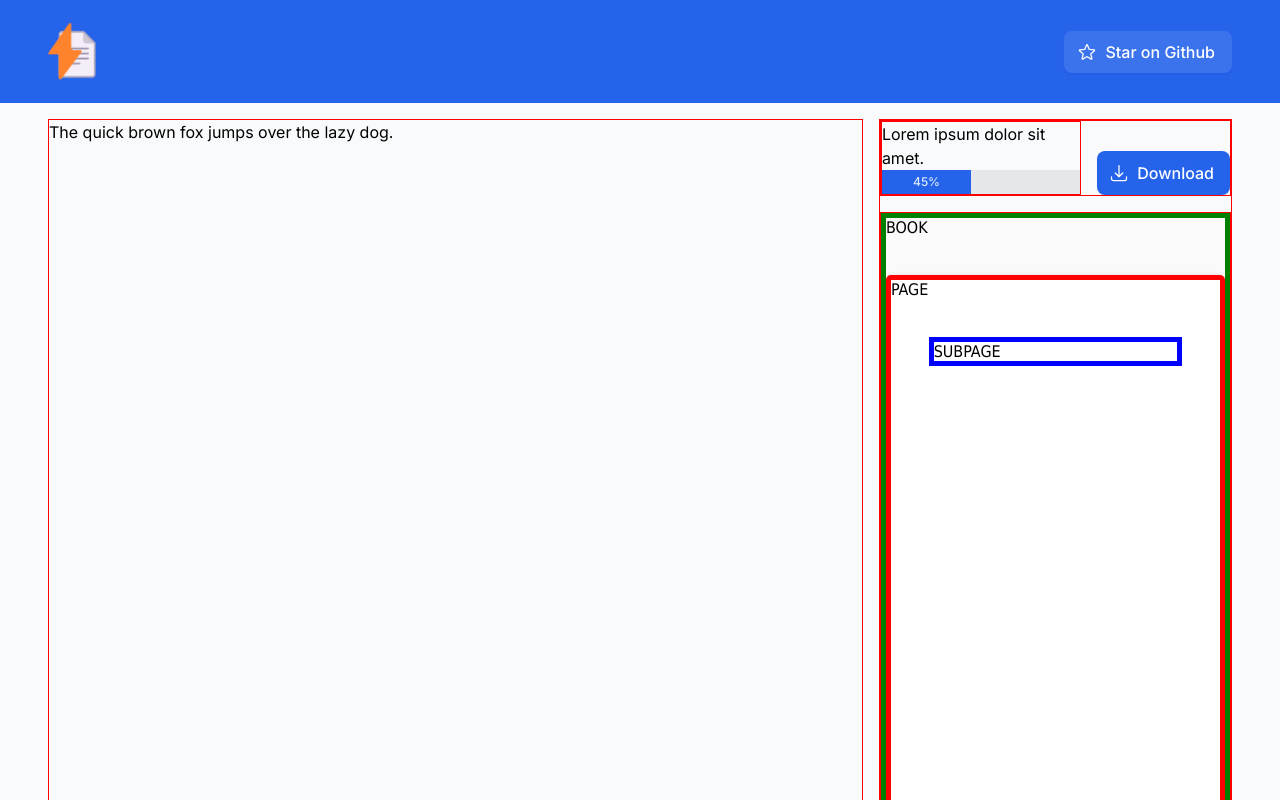
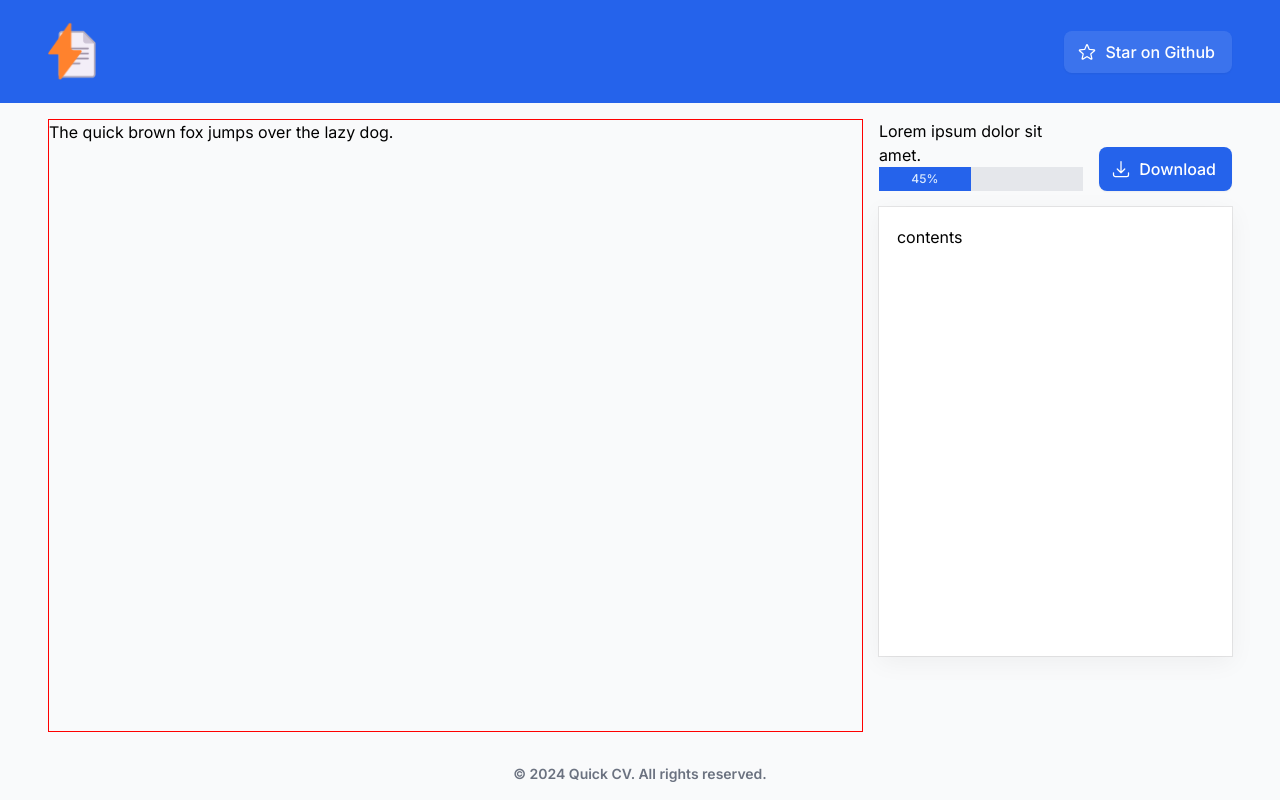
Before and after one commit to xyzeez/cv-application, a React (Vite) app: page / in a window 1280 px wide. Shown: the top 800 px of the page. Built offline with nearby package versions, Linux system fonts and the light colour scheme.

Commit message:
🐛 fix(app): A4 sizing for resume component

```diff
--- a/src/components/preview.jsx
+++ b/src/components/preview.jsx
@@ -6,9 +6,9 @@ import Resume from './resume';
 
 const Preview = ({ relativeStyle }) => {
   return (
-    <section className={`${relativeStyle} db flex flex-col gap-4`}>
-      <div className="db flex flex-row items-end justify-between gap-4">
-        <div className="db w-full">
+    <section className={`${relativeStyle} flex flex-col gap-4`}>
+      <div className="flex flex-row items-end justify-between gap-4">
+        <div className="w-full">
           <p>Lorem ipsum dolor sit amet.</p>
           <div className="w-full bg-gray-200 dark:bg-gray-700">
             <div
@@ -22,7 +22,7 @@ const Preview = ({ relativeStyle }) => {
           Download
         </Button>
       </div>
-      <div className="db">
+      <div>
         <Resume />
       </div>
     </section>
--- a/src/components/resume.jsx
+++ b/src/components/resume.jsx
@@ -1,38 +1,37 @@
 import React from 'react';
+import { useState, createRef } from 'react';
+import { observeSize } from '../utils';
+
+const rootWidth = document.getElementById('root').clientWidth;
+const hDerivation = 141.43 / 100;
+const pDerivation = 5.71 / 100;
 
 const Resume = () => {
-  function adjustZoomLevel() {
-    var documentWidth =
-      window.innerWidth ||
-      document.documentElement.clientWidth ||
-      document.body.clientWidth;
+  const [resumeWidth, setResumeWidth] = useState(rootWidth);
 
-    // 1 cm = 37.795276px;
-    var zoomLevel = documentWidth / (23 * 37.795276);
+  const useRefSize = (ref) => {
+    React.useEffect(() => {
+      if (ref.current) {
+        const { current } = ref;
+        observeSize(current, setResumeWidth);
+      }
+    }, [ref]);
+  };
 
-    // stop zooming when book fits page
-    if (zoomLevel >= 1) return;
-
-    document.querySelector('.book').style.transform =
-      'scale(' + zoomLevel + ')';
-  }
-
-  adjustZoomLevel();
-
-  window.addEventListener('resize', adjustZoomLevel);
+  const resumeRef = createRef();
+  useRefSize(resumeRef);
 
   return (
-    <div class="container-fluid">
-      <div class="book">
-        BOOK
-        <div class="page">
-          PAGE
-          <div class="subpage" id="editor-container">
-            SUBPAGE
-          </div>
-        </div>
-      </div>
-    </div>
+    <section
+      ref={resumeRef}
+      id="resumeID"
+      style={{
+        minHeight: resumeWidth * hDerivation,
+        padding: resumeWidth * pDerivation,
+      }}
+      className={`grid grid-rows-1 grid-cols-1 w-full max-w-[21cm] shadow-resume bg-white`}>
+      <div>contents</div>
+    </section>
   );
 };
 
--- a/src/index.css
+++ b/src/index.css
@@ -8,57 +8,10 @@
   }
 }
 
-@layer components {
-  .book {
-    margin: 0;
-    padding: 0;
-    background-color: #fafafa;
-    font: 12pt 'Tahoma';
-    transform-origin: 0 0;
-    border: 5px solid green;
-  }
-
-  * {
-    box-sizing: border-box;
-    -moz-box-sizing: border-box;
-  }
-
-  .page {
-    display: block;
-    max-width: 21cm;
-    min-height: 16cm;
-    margin: 1cm auto;
-    border: 1px #d3d3d3 solid;
-    border-radius: 5px;
-    background: white;
-    box-shadow: 0 0 5px rgba(0, 0, 0, 0.1);
-    border: 5px solid red;
-  }
-
-  .subpage {
-    margin: 1cm;
-    max-width: 19cm;
-    max-height: 27.7cm;
-    outline: 0cm #fafafa solid;
-    border: 5px solid blue;
-  }
-
-  @page {
-    size: A4;
-    margin: 0;
-  }
-
-  @media print {
-    .page {
-      margin: 0;
-      border: initial;
-      border-radius: initial;
-      width: initial;
-      min-height: initial;
-      box-shadow: initial;
-      background: initial;
-      page-break-after: always;
-    }
+@layer utilities {
+  .shadow-resume {
+    box-shadow: rgba(0, 0, 0, 0.05) 0px 6px 24px 0px,
+      rgba(0, 0, 0, 0.08) 0px 0px 0px 1px;
   }
 }
 
```
